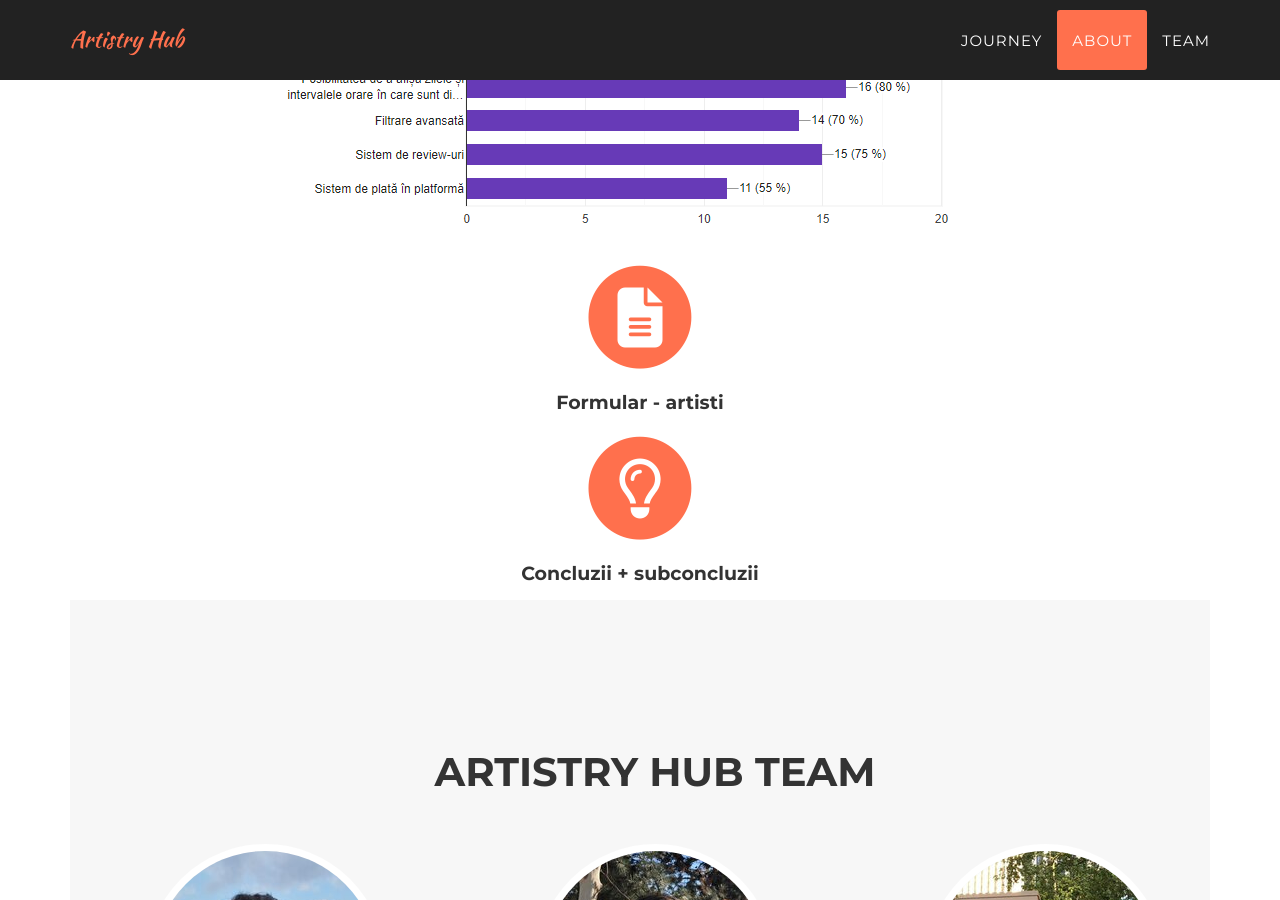
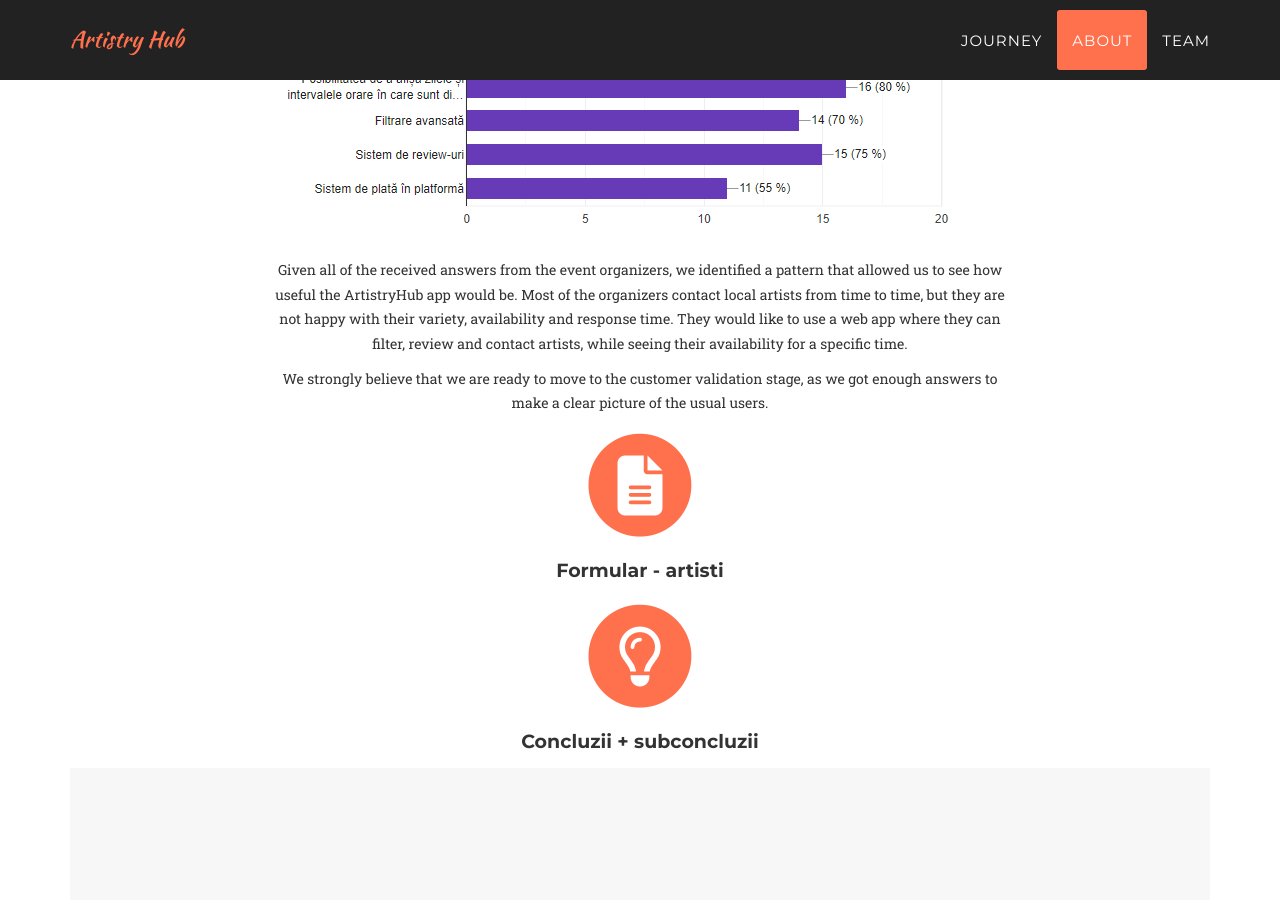
Before and after one commit to ArtistryHub/ArtistryHub, a Jekyll site: the page built from index.html, in a window 1280 px wide and 900 px high, scrolled down 14886 px. Built offline with Jekyll 4.4.1, drawn with Linux system fonts in a browser that asks for light colours; nearby versions of some CDN libraries; some web fonts are replaced.

Commit message:
Add conclusions

```diff
--- a/_includes/m2.html
+++ b/_includes/m2.html
@@ -114,6 +114,10 @@
                     <img src="img/form_organizers/form_usefulness.png" class="img-centered" alt="">
                     <img src="img/form_organizers/form_mobile_or_web.png" class="img-centered" alt="">
                     <img src="img/form_organizers/form_features.png" class="img-centered" alt="">
+                    <p class="text-muted">Given all of the received answers from the event organizers, we identified a pattern that allowed us to see how useful the ArtistryHub app would be.
+                        Most of the organizers contact local artists from time to time, but they are not happy with their variety, availability and response time.
+                        They would like to use a web app where they can filter, review and contact artists, while seeing their availability for a specific time.</p>
+                    <p class="text-muted">We strongly believe that we are ready to move to the customer validation stage, as we got enough answers to make a clear picture of the usual users.</p>
                 </div>
                 <div class="col-md-2"></div>
             </div>
```
